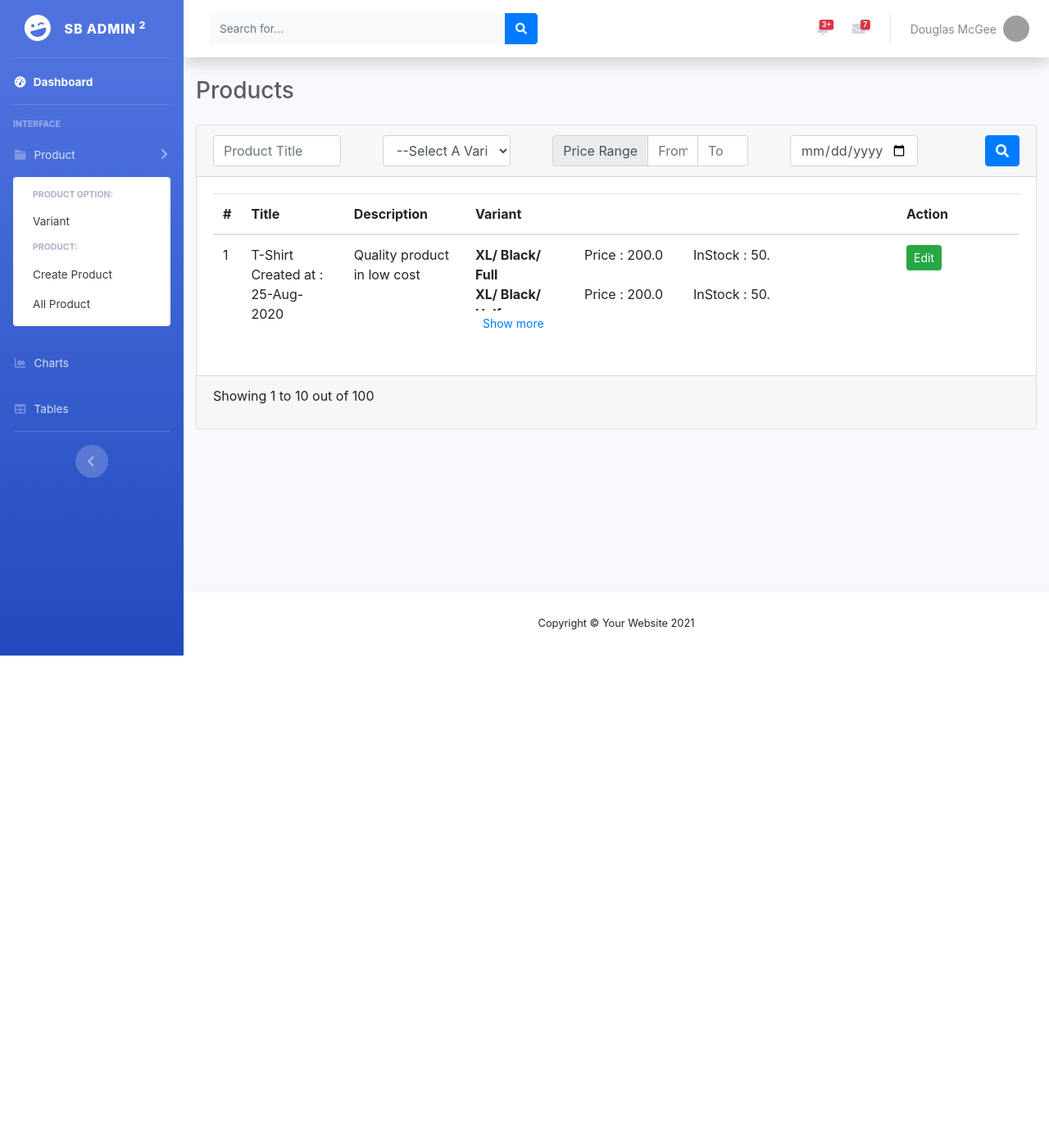
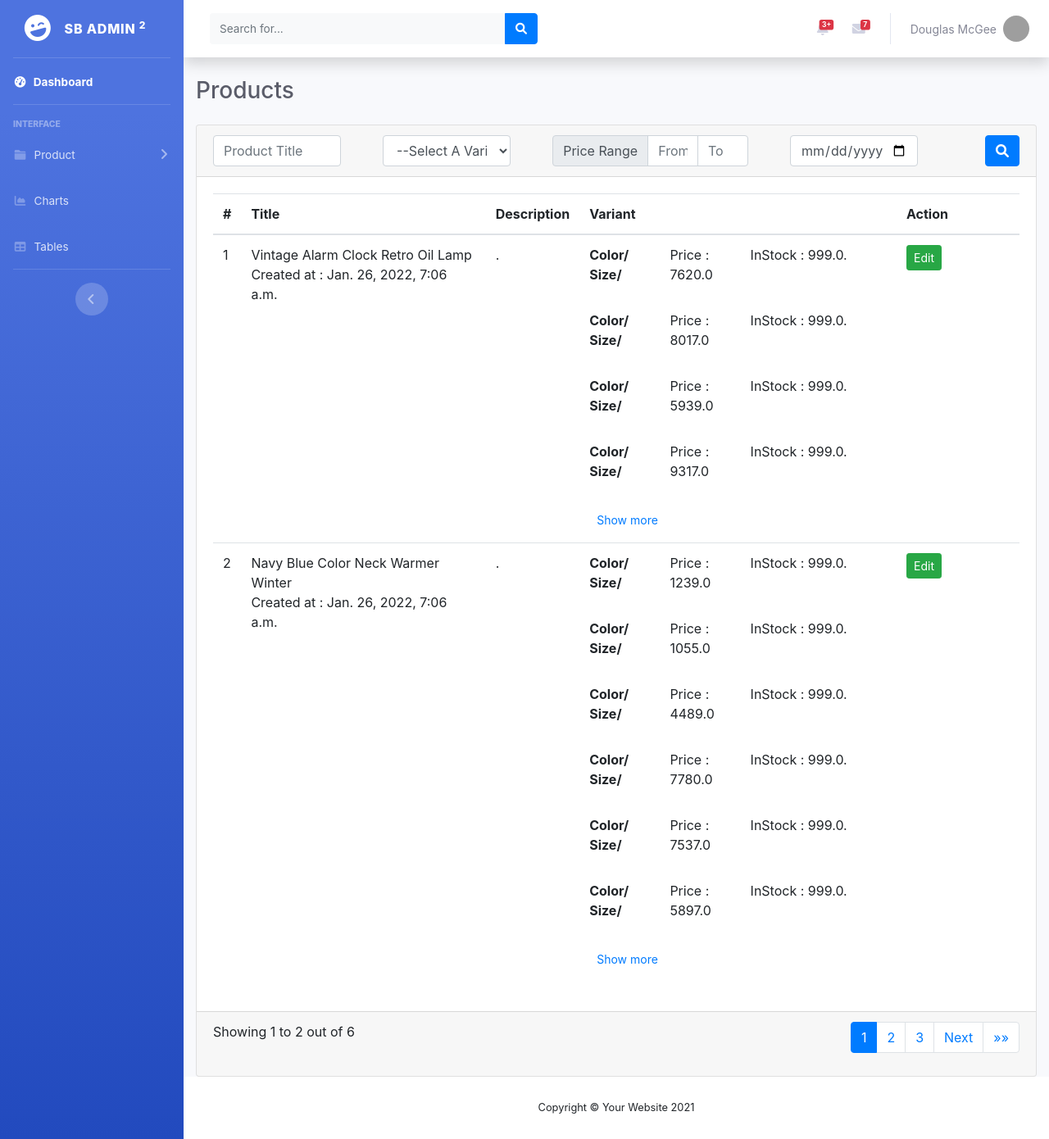
Before and after one commit to kamrul-pu/django-coding-test, a Django app: page /product/list/ in a window 1280 px wide. Shown: the whole page at 82% size. Before the commit the page ends 800 px from the top, so only its background shows below. Run offline with Django 3.2, Linux system fonts and the light colour scheme; data comes from the database, SQL or seed files in the repository; some libraries are stand-ins or nearby versions; grey boxes are pictures that could not be loaded.

Commit message:
product list with filter and pagination

```diff
--- a/src/product/templates/products/list.html
+++ b/src/product/templates/products/list.html
@@ -18,7 +18,9 @@
                 <div class="col-md-2">
                     <select name="variant" id="" class="form-control">
                         <option selected disabled>--Select A Variant--</option>
-
+                        {%  for variant in variants %}
+                        <option value="{{variant.id}}">{{variant.title}}</option>
+                        {% endfor %}
                     </select>
                 </div>
 
@@ -55,49 +57,27 @@
                     </thead>
 
                     <tbody>
+                        {% for product in products %}
                     <tr>
-                        <td>1</td>
-                        <td>T-Shirt <br> Created at : 25-Aug-2020</td>
-                        <td>Quality product in low cost</td>
+                        <td>{{forloop.counter}}</td>
+                        <td>{{product.title}} <br> Created at : {{product.created_at}}</td>
+                        <td>{{product.description}}</td>
                         <td>
+                            {% for product_variant_price in product.productvariantprice_set.all %}
                             <dl class="row mb-0" style="height: 80px; overflow: hidden" id="variant">
+
                                 <dt class="col-sm-3 pb-0">
-                                    XL/ Black/ Full
+                                    {{ product_variant_price.product_variant_two.variant.title }}/
+                                    {{ product_variant_price.product_variant_one.variant.title }}/
                                 </dt>
                                 <dd class="col-sm-9">
                                     <dl class="row mb-0">
-                                        <dd class="col-sm-4 pb-0">Price : 200.0</dd>
-                                        <dd class="col-sm-8 pb-0">InStock : 50.</dd>
-                                    </dl>
-                                </dd>
-                                <dt class="col-sm-3 pb-0">
-                                    XL/ Black/ Half
-                                </dt>
-                                <dd class="col-sm-9">
-                                    <dl class="row mb-0">
-                                        <dd class="col-sm-4 pb-0">Price : 200.0</dd>
-                                        <dd class="col-sm-8 pb-0">InStock : 50.</dd>
-                                    </dl>
-                                </dd>
-                                <dt class="col-sm-3 pb-0">
-                                    L/ Black/ Full
-                                </dt>
-                                <dd class="col-sm-9">
-                                    <dl class="row mb-0">
-                                        <dd class="col-sm-4 pb-0">Price : 200.0</dd>
-                                        <dd class="col-sm-8 pb-0">InStock : 50.</dd>
-                                    </dl>
-                                </dd>
-                                <dt class="col-sm-3 pb-0">
-                                    L/ Black/ Half
-                                </dt>
-                                <dd class="col-sm-9">
-                                    <dl class="row mb-0">
-                                        <dd class="col-sm-4 pb-0">Price : 200.0</dd>
-                                        <dd class="col-sm-8 pb-0">InStock : 50.</dd>
+                                        <dd class="col-sm-4 pb-0">Price : {{product_variant_price.price}}</dd>
+                                        <dd class="col-sm-8 pb-0">InStock : {{product_variant_price.stock}}.</dd>
                                     </dl>
                                 </dd>
                             </dl>
+                            {% endfor %}
                             <button onclick="$('#variant').toggleClass('h-auto')" class="btn btn-sm btn-link">Show more
                             </button>
                         </td>
@@ -107,6 +87,7 @@
                             </div>
                         </td>
                     </tr>
+                    {% endfor %}
                     </tbody>
 
                 </table>
@@ -117,10 +98,33 @@
         <div class="card-footer">
             <div class="row justify-content-between">
                 <div class="col-md-6">
-                    <p>Showing 1 to 10 out of 100</p>
+                    <p>Showing {{ products.start_index }} to {{ products.end_index }} out of {{ products.paginator.count }}</p>
                 </div>
-                <div class="col-md-2">
 
+                <div class="col-md-6">
+                    <ul class="pagination justify-content-end">
+                        {% if products.has_previous %}
+                            <li class="page-item">
+                                <a class="page-link" href="?page=1">&laquo;&laquo;</a>
+                            </li>
+                            <li class="page-item">
+                                <a class="page-link" href="?page={{ products.previous_page_number }}">Previous</a>
+                            </li>
+                        {% endif %}
+                        {% for i in products.paginator.page_range %}
+                            <li class="page-item {% if products.number == i %}active{% endif %}">
+                                <a class="page-link" href="?page={{ i }}">{{ i }}</a>
+                            </li>
+                        {% endfor %}
+                        {% if products.has_next %}
+                            <li class="page-item">
+                                <a class="page-link" href="?page={{ products.next_page_number }}">Next</a>
+                            </li>
+                            <li class="page-item">
+                                <a class="page-link" href="?page={{ products.paginator.num_pages }}">&raquo;&raquo;</a>
+                            </li>
+                        {% endif %}
+                    </ul>
                 </div>
             </div>
         </div>
--- a/src/product/urls.py
+++ b/src/product/urls.py
@@ -1,20 +1,24 @@
 from django.urls import path
 from django.views.generic import TemplateView
 
-from product.views.product import CreateProductView
+from product.views.product import (
+    CreateProductView,
+    ProductListView,
+)
 from product.views.variant import VariantView, VariantCreateView, VariantEditView
 
 app_name = "product"
 
 urlpatterns = [
     # Variants URLs
-    path('variants/', VariantView.as_view(), name='variants'),
-    path('variant/create', VariantCreateView.as_view(), name='create.variant'),
-    path('variant/<int:id>/edit', VariantEditView.as_view(), name='update.variant'),
-
+    path("variants/", VariantView.as_view(), name="variants"),
+    path("variant/create", VariantCreateView.as_view(), name="create.variant"),
+    path("variant/<int:id>/edit", VariantEditView.as_view(), name="update.variant"),
     # Products URLs
-    path('create/', CreateProductView.as_view(), name='create.product'),
-    path('list/', TemplateView.as_view(template_name='products/list.html', extra_context={
-        'product': True
-    }), name='list.product'),
+    path("create/", CreateProductView.as_view(), name="create.product"),
+    path(
+        "list/",
+        ProductListView.as_view(),
+        name="list.product",
+    ),
 ]
--- a/src/product/views/product.py
+++ b/src/product/views/product.py
@@ -1,14 +1,58 @@
+from django.core.paginator import Paginator
 from django.views import generic
 
-from product.models import Variant
+from product.models import Variant, Product
 
 
 class CreateProductView(generic.TemplateView):
-    template_name = 'products/create.html'
+    template_name = "products/create.html"
 
     def get_context_data(self, **kwargs):
         context = super(CreateProductView, self).get_context_data(**kwargs)
-        variants = Variant.objects.filter(active=True).values('id', 'title')
-        context['product'] = True
-        context['variants'] = list(variants.all())
+        variants = Variant.objects.filter(active=True).values("id", "title")
+        context["product"] = True
+        context["variants"] = list(variants.all())
         return context
+
+
+class ProductListView(generic.ListView):
+    model = Product
+    template_name = "products/list.html"
+    context_object_name = "products"
+    paginate_by = 2
+
+    def get_queryset(self):
+        # get the filters from the GET request
+        title = self.request.GET.get("title", None)
+        variant = self.request.GET.get("variant", None)
+        price_from = self.request.GET.get("price_from", None)
+        price_to = self.request.GET.get("price_to", None)
+        date = self.request.GET.get("date", None)
+        queryset = Product.objects.filter().prefetch_related(
+            "productvariant_set", "productvariantprice_set"
+        )
+        # filter based on provided field
+        if title:
+            queryset = queryset.filter(title__icontains=title)
+        if variant:
+            queryset = queryset.filter(productvariant__variant_id=variant)
+        if price_from and price_to:
+            queryset = queryset.filter(
+                productvariantprice__price__range=[price_from, price_to]
+            )
+        if date:
+            queryset = queryset.filter(created_at__date=date)
+
+        return queryset
+
+    def get_context_data(self, **kwargs):
+        context = super().get_context_data(**kwargs)
+        variants = Variant.objects.filter(active=True).values("id", "title")
+        products = list(self.get_queryset())
+        paginator = Paginator(products, self.paginate_by)
+
+        page = self.request.GET.get("page")
+        context["products"] = paginator.get_page(page)
+        context["variants"] = variants
+
+        return context
```
Also changed, not shown: src/product/admin.py (+54 -1 lines), 1 other file.
